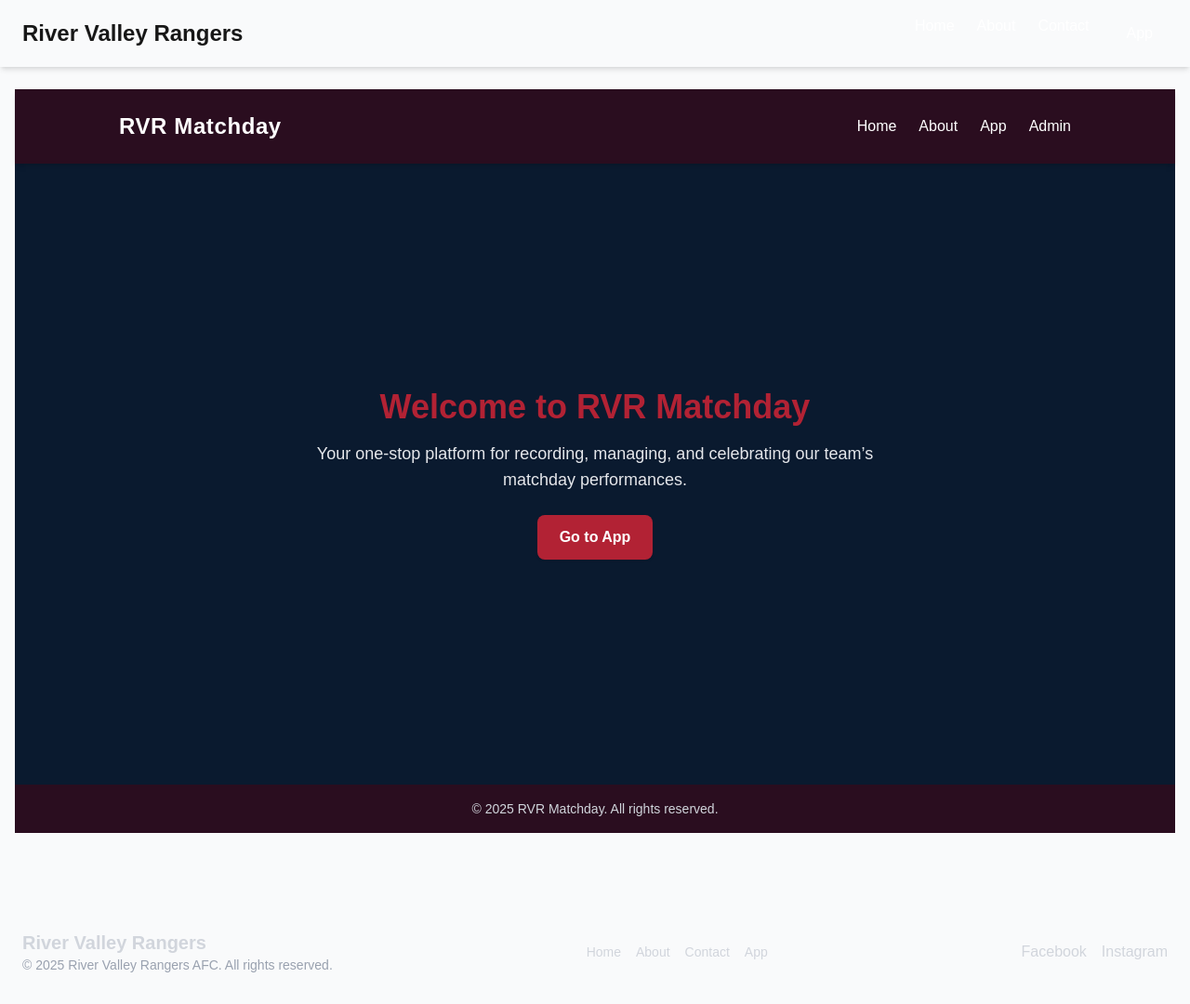
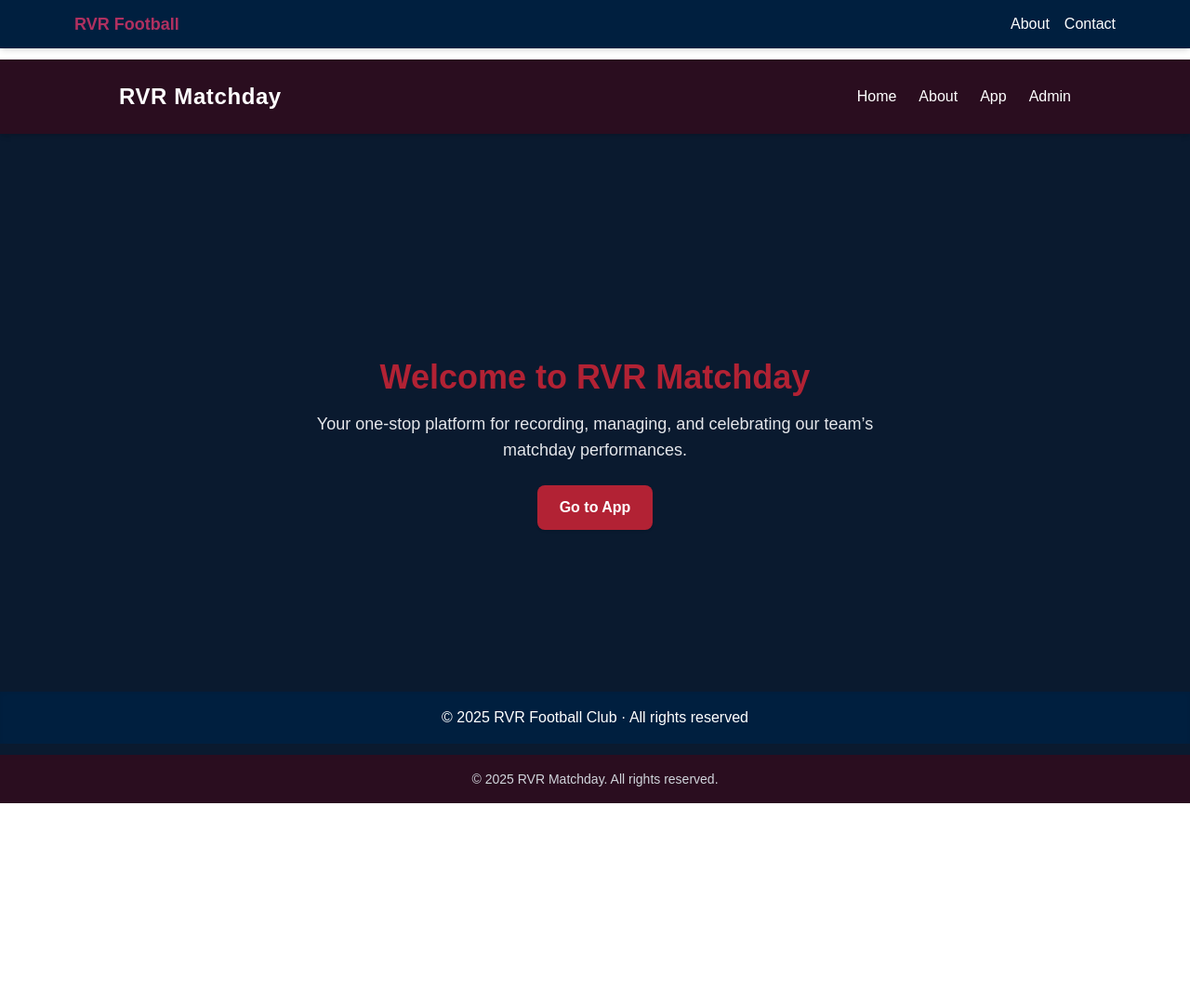
Before and after one commit to 1Zero9/rvrmatchday, a Next.js app: page / in a window 1280 px wide. Shown: the whole page at 93% size. After the commit the page ends 928 px from the top, so only its background shows below. Built offline with nearby package versions, Linux system fonts and the light colour scheme.

Commit message:
header footer

```diff
--- a/src/components/Footer.tsx
+++ b/src/components/Footer.tsx
@@ -1,59 +1,10 @@
-import Link from "next/link";
-
 export default function Footer() {
   return (
-    <footer className="bg-rvr-navy-dark text-gray-300 py-8 mt-12">
-      <div className="max-w-7xl mx-auto px-6 flex flex-col md:flex-row justify-between items-center gap-6">
-        {/* Left: Logo / Name */}
-        <div className="text-center md:text-left">
-          <h2 className="text-xl font-bold text-rvr-maroon">
-            River Valley Rangers
-          </h2>
-          <p className="text-sm text-gray-400">
-            © {new Date().getFullYear()} River Valley Rangers AFC. All rights
-            reserved.
-          </p>
-        </div>
-
-        {/* Middle: Navigation */}
-        <nav className="flex flex-col md:flex-row gap-4 text-sm">
-          <Link href="/" className="hover:text-rvr-maroon transition-colors">
-            Home
-          </Link>
-          <Link href="/about" className="hover:text-rvr-maroon transition-colors">
-            About
-          </Link>
-          <Link
-            href="/contact"
-            className="hover:text-rvr-maroon transition-colors"
-          >
-            Contact
-          </Link>
-          <Link
-            href="/app"
-            className="hover:text-rvr-maroon transition-colors"
-          >
-            App
-          </Link>
-        </nav>
-
-        {/* Right: Socials */}
-        <div className="flex space-x-4">
-          <a
-            href="https://facebook.com"
-            target="_blank"
-            className="hover:text-rvr-maroon transition-colors"
-          >
-            Facebook
-          </a>
-          <a
-            href="https://instagram.com"
-            target="_blank"
-            className="hover:text-rvr-maroon transition-colors"
-          >
-            Instagram
-          </a>
-        </div>
+    <footer className="fixed bottom-0 left-0 w-full bg-[#001F3F] text-white py-4 text-center text-base shadow-inner">
+      <div className="max-w-6xl mx-auto px-4">
+        <p className="font-medium">
+          © {new Date().getFullYear()} RVR Football Club · All rights reserved
+        </p>
       </div>
     </footer>
   );
--- a/src/components/Header.tsx
+++ b/src/components/Header.tsx
@@ -1,84 +1,39 @@
-"use client";
-
-import { useState } from "react";
+import { useState, useEffect } from "react";
 import Link from "next/link";
-import { Menu, X } from "lucide-react";
 
 export default function Header() {
-  const [isOpen, setIsOpen] = useState(false);
+  const [visible, setVisible] = useState(true);
+  const [lastScroll, setLastScroll] = useState(0);
+
+  useEffect(() => {
+    const handleScroll = () => {
+      const current = window.scrollY;
+      if (current > lastScroll && current > 50) {
+        setVisible(false); // scrolling down
+      } else {
+        setVisible(true); // scrolling up
+      }
+      setLastScroll(current);
+    };
+    window.addEventListener("scroll", handleScroll);
+    return () => window.removeEventListener("scroll", handleScroll);
+  }, [lastScroll]);
 
   return (
-    <header className="bg-rvr-navy shadow-md">
-      <div className="max-w-7xl mx-auto flex justify-between items-center px-6 py-4">
-        {/* Logo */}
-        <Link href="/" className="text-2xl font-extrabold text-rvr-maroon">
-          River Valley Rangers
+    <header
+      className={`fixed top-0 left-0 w-full z-50 transition-transform duration-300
+      ${visible ? "translate-y-0" : "-translate-y-full"}
+      bg-[#001F3F] text-white shadow-md`}
+    >
+      <div className="max-w-6xl mx-auto px-4 py-3 flex justify-between items-center">
+        <Link href="/" className="text-lg font-bold text-[#B03060]">
+          RVR Football
         </Link>
-
-        {/* Desktop Nav */}
-        <nav className="hidden md:flex space-x-6 text-white font-medium">
-          <Link href="/" className="hover:text-rvr-maroon transition-colors">
-            Home
-          </Link>
-          <Link href="/about" className="hover:text-rvr-maroon transition-colors">
-            About
-          </Link>
-          <Link
-            href="/contact"
-            className="hover:text-rvr-maroon transition-colors"
-          >
-            Contact
-          </Link>
-          <Link
-            href="/app"
-            className="bg-rvr-maroon hover:bg-rvr-maroon-dark px-4 py-2 rounded-lg transition-colors"
-          >
-            App
-          </Link>
+        <nav className="space-x-4">
+          <Link href="/about">About</Link>
+          <Link href="/contact">Contact</Link>
         </nav>
-
-        {/* Mobile Menu Button */}
-        <button
-          className="md:hidden text-white"
-          onClick={() => setIsOpen(!isOpen)}
-        >
-          {isOpen ? <X size={28} /> : <Menu size={28} />}
-        </button>
       </div>
-
-      {/* Mobile Dropdown */}
-      {isOpen && (
-        <nav className="md:hidden bg-rvr-navy-dark px-6 py-4 space-y-4 text-white font-medium">
-          <Link
-            href="/"
-            className="block hover:text-rvr-maroon"
-            onClick={() => setIsOpen(false)}
-          >
-            Home
-          </Link>
-          <Link
-            href="/about"
-            className="block hover:text-rvr-maroon"
-            onClick={() => setIsOpen(false)}
-          >
-            About
-          </Link>
-          <Link
-            href="/contact"
-            className="block hover:text-rvr-maroon"
-            onClick={() => setIsOpen(false)}
-          >
-            Contact
-          </Link>
-          <Link
-            href="/app"
-            className="block bg-rvr-maroon hover:bg-rvr-maroon-dark px-4 py-2 rounded-lg"
-            onClick={() => setIsOpen(false)}
-          >
-            App
-          </Link>
-        </nav>
-      )}
     </header>
   );
 }
--- a/src/components/Layout.tsx
+++ b/src/components/Layout.tsx
@@ -1,16 +1,16 @@
-import Header from "@/components/Header";
-import Footer from "@/components/Footer";
-import { ReactNode } from "react";
+import Header from "./Header";
+import Footer from "./Footer";
 
-interface LayoutProps {
-  children: ReactNode;
-}
+export default function Layout({ children }: { children: React.ReactNode }) {
+  return (
+    <div className="flex flex-col min-h-screen bg-white text-gray-900">
+      {/* Fixed header */}
+      <Header />
 
-export default function Layout({ children }: LayoutProps) {
-  return (
-    <div className="flex flex-col min-h-screen bg-gray-50">
-      <Header />
-      <main className="flex-grow container mx-auto px-4 py-6">{children}</main>
+      {/* Page content with padding to avoid overlap */}
+      <main className="flex-grow pt-16 pb-16">{children}</main>
+
+      {/* Fixed footer */}
       <Footer />
     </div>
   );
```
